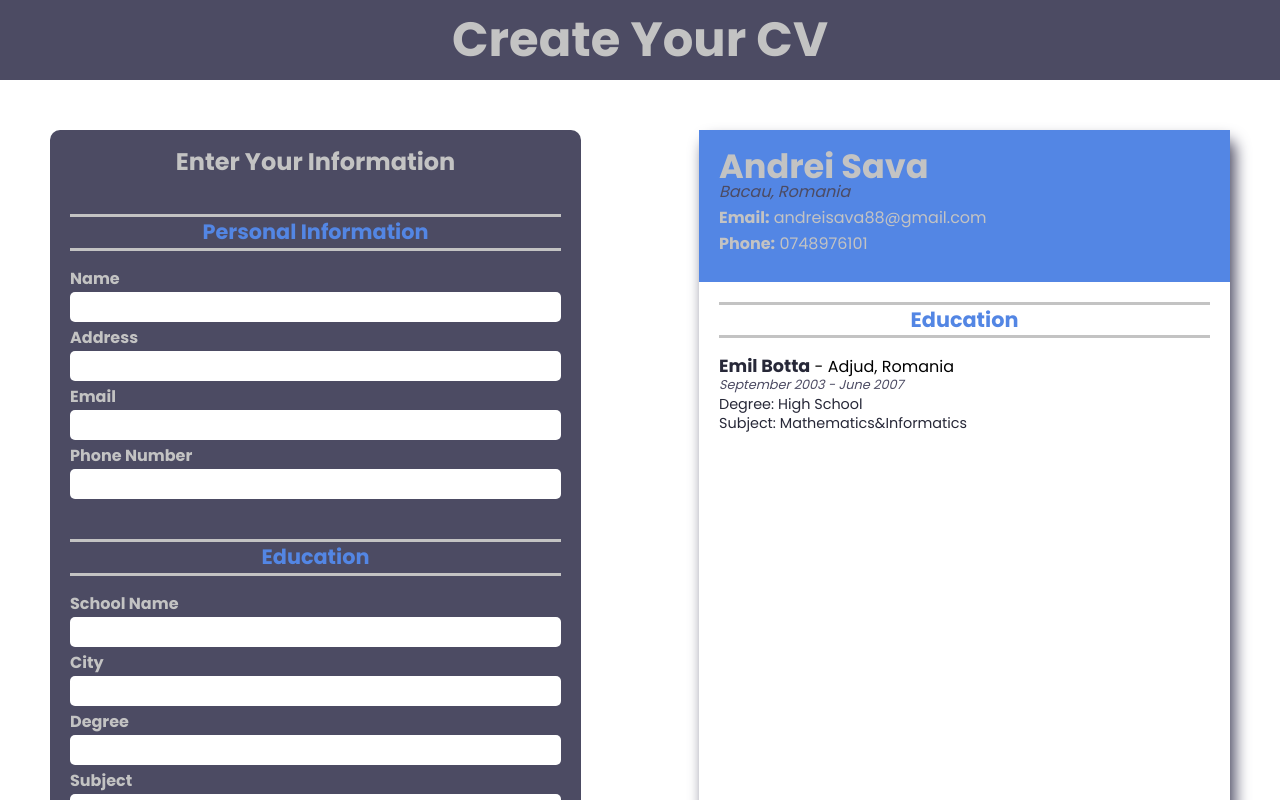
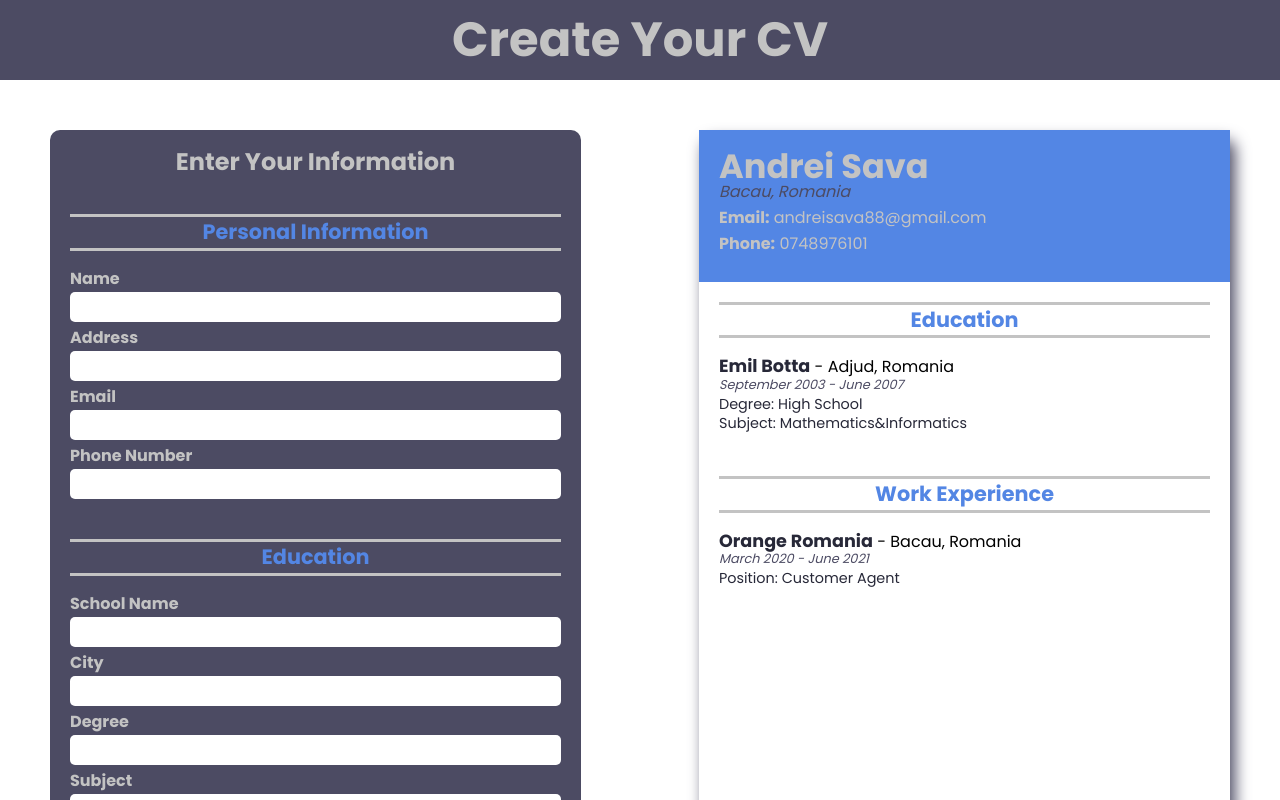
Before and after one commit to savawebdev/odin-cv-project, a React (Create React App) app: page / in a window 1280 px wide. Shown: the top 800 px of the page. Built offline with nearby package versions, Linux system fonts and the light colour scheme.

Commit message:
Added work experience on preview

```diff
--- a/src/App.js
+++ b/src/App.js
@@ -25,6 +25,15 @@ class App extends Component {
           endDate: "June 2007",
         },
       ],
+      experience: [
+        {
+          position: "Customer Agent",
+          company: "Orange Romania",
+          city: "Bacau, Romania",
+          startDate: "March 2020",
+          endDate: "June 2021",
+        },
+      ],
     };
   }
 
@@ -38,6 +47,7 @@ class App extends Component {
           <Preview
             personal={this.state.personal}
             education={this.state.education}
+            experience={this.state.experience}
           />
         </main>
       </div>
--- a/src/components/CV/Preview/Preview.js
+++ b/src/components/CV/Preview/Preview.js
@@ -2,6 +2,7 @@ import { Component } from "react";
 import PreviewEducation from "./PreviewEducation";
 import PreviewPersonal from "./PreviewPersonal";
 import Section from "../../Utils/Section/Section";
+import PreviewExperience from "./PreviewExperience";
 
 class Preview extends Component {
   render() {
@@ -9,6 +10,7 @@ class Preview extends Component {
       <Section className="preview">
         <PreviewPersonal data={this.props.personal} />
         <PreviewEducation data={this.props.education} />
+        <PreviewExperience data={this.props.experience} />
       </Section>
     );
   }
--- /dev/null
+++ b/src/components/CV/Preview/PreviewExperience.js
@@ -0,0 +1,28 @@
+import { Component } from "react";
+import PreviewDate from "../../Utils/Preview/PreviewDate/PreviewDate";
+import PreviewInfo from "../../Utils/Preview/PreviewInfo/PreviewInfo";
+import PreviewSection from "../../Utils/Preview/PreviewSection/PreviewSection";
+import PreviewSubTitle from "../../Utils/Preview/PreviewSubTitle/PreviewSubTitle";
+import CVSectionTitle from "../../Utils/CVSectionTitle/CVSectionTitle";
+
+class PreviewExperience extends Component {
+  render() {
+    const { data } = this.props;
+
+    return (
+      <PreviewSection>
+        <CVSectionTitle title="Work Experience" />
+
+        {data.map((work) => (
+          <div>
+            <PreviewSubTitle name={work.company} city={work.city} />
+            <PreviewDate startDate={work.startDate} endDate={work.endDate} />
+            <PreviewInfo info={`Position: ${work.position}`} />
+          </div>
+        ))}
+      </PreviewSection>
+    );
+  }
+}
+
+export default PreviewExperience;
```
